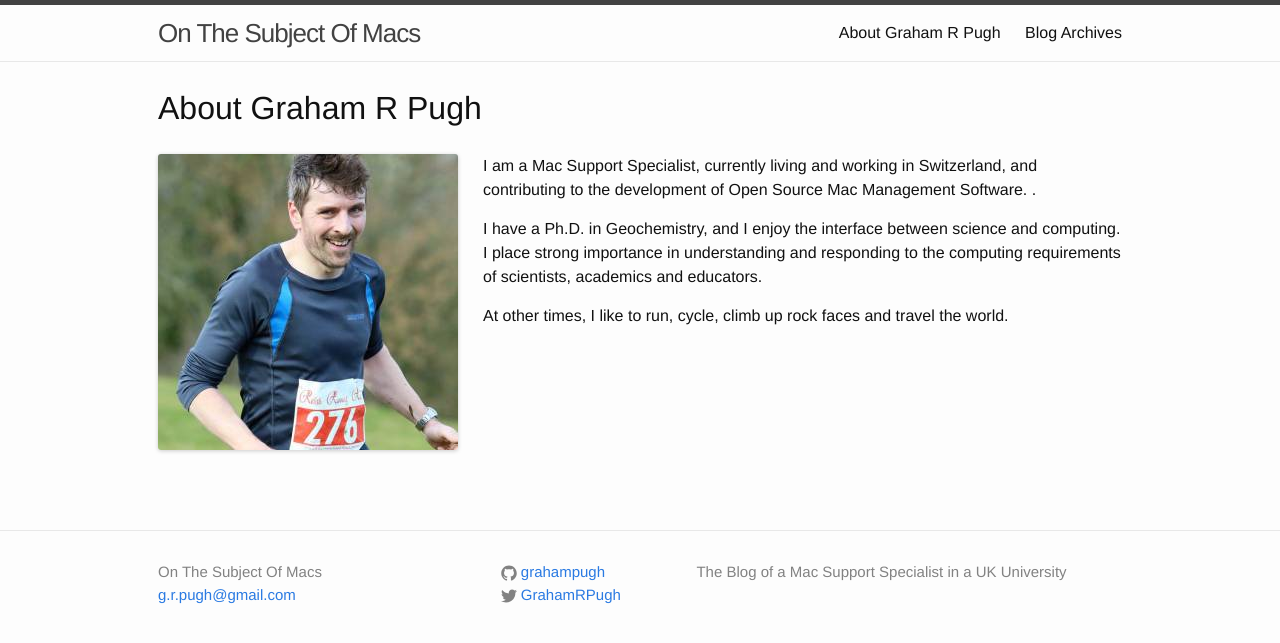
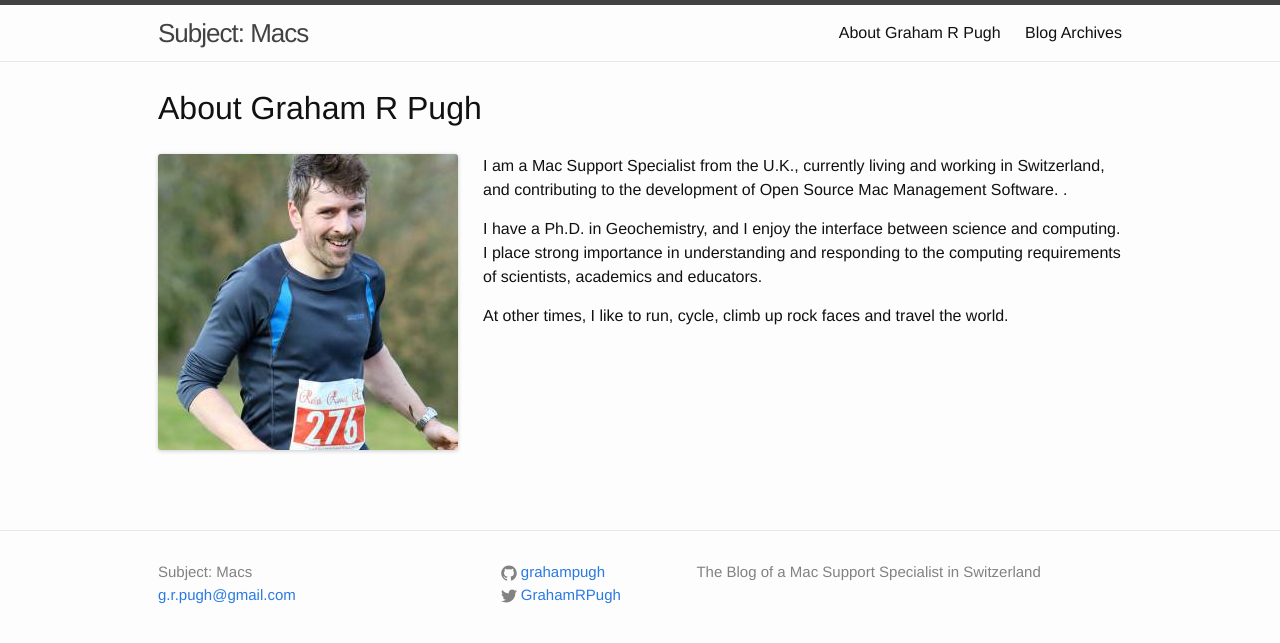
Before and after one commit to grahampugh/grahampugh.github.io, a Jekyll site: the page built from about.md, in a window 1280 px wide. Shown: the top 643 px of the page. Built offline with Jekyll 4.4.1, drawn with Linux system fonts in a browser that asks for light colours; comment, search, counter and statistics services are not loaded.

```diff
--- a/_config.yml
+++ b/_config.yml
@@ -6,10 +6,11 @@
 # 'jekyll serve'. If you change this file, please restart the server process.
 
 # Site settings
-title: On The Subject Of Macs
+title: >
+  Subject: Macs
 email: g.r.pugh@gmail.com
 description: > # this means to ignore newlines until "baseurl:"
-  The Blog of a Mac Support Specialist in a UK University
+  The Blog of a Mac Support Specialist in Switzerland
 baseurl: "" # the subpath of your site, e.g. /blog
 url: "http://grahampugh.github.io" # the base hostname & protocol for your site
 src_url: "https://github.com/grahampugh/grahampugh.github.io/blob/master"
--- a/about.md
+++ b/about.md
@@ -5,7 +5,7 @@ title: About Graham R Pugh
 
 <img align="left" style="margin-right:25px;margin-bottom:50px" src="/assets/images/1506582_561159523982174_1717740710_n.jpg" />
 
-I am a Mac Support Specialist, currently living and working in Switzerland, and contributing to the development of Open Source Mac Management Software.  .
+I am a Mac Support Specialist from the U.K., currently living and working in Switzerland, and contributing to the development of Open Source Mac Management Software.  .
 
 I have a Ph.D. in Geochemistry, and I enjoy the interface between science and computing.  I place strong importance in understanding and responding to the computing requirements of scientists, academics and educators.
 
--- a/index.html
+++ b/index.html
@@ -2,7 +2,7 @@
 layout: default
 ---
 
-<img class="header-image" src="/assets/images/shetland_banner.jpg" />
+<img class="header-image" src="/assets/images/riggenberg.png" />
 
 {% if paginator.page == 1 %}
 <div class="twitter">
```
Also changed, not shown: _posts/2015-11-23-blogging-with-jekyll.md (+35 -35 lines), assets/images/riggenberg.png (added).
